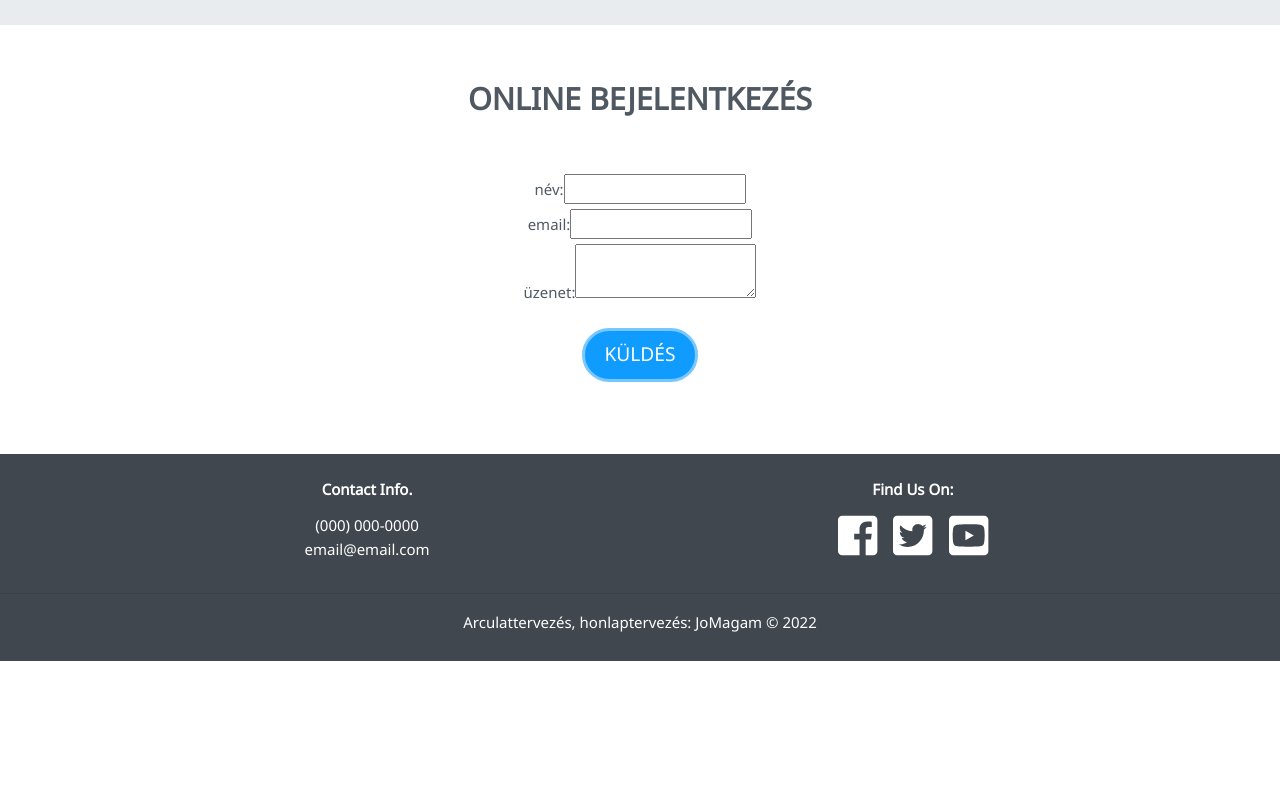
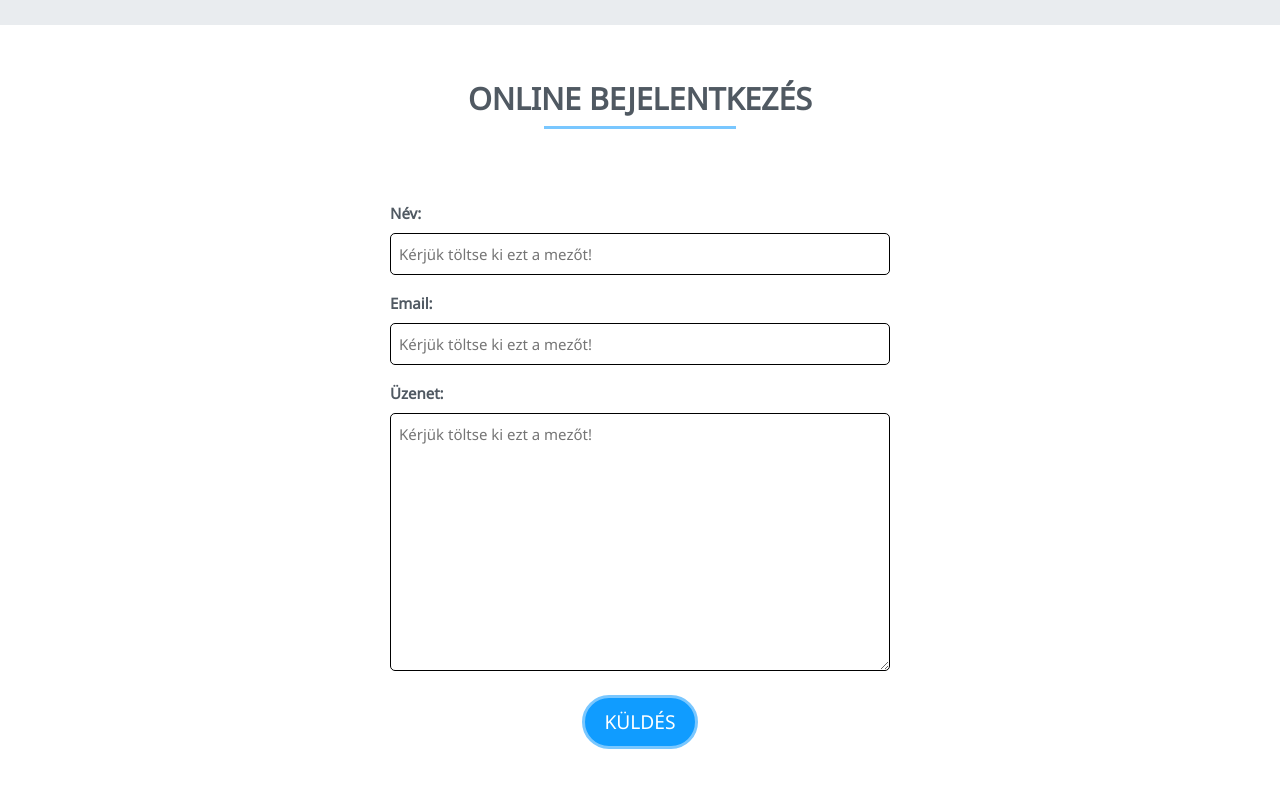
Before and after one commit to arpado/prima-dentist, a Vue app: page /#home in a window 1280 px wide. Shown: the part 3920-4720 px from the top of the page. Before the commit the page ends 4581 px from the top, so only its background shows below. Built offline with nearby package versions, Linux system fonts and the light colour scheme; grey boxes are pictures that could not be loaded.

Commit message:
form styled and finished

```diff
--- a/src/components/ContactSection.vue
+++ b/src/components/ContactSection.vue
@@ -5,65 +5,64 @@
         <h3 class="heading">Itt találja Prima fogászat csapatát:</h3>
         <div class="heading-underline"></div>
       </div>
-            <iframe allowfullscreen="" aria-hidden="false" frameborder="0" height="600"
+      <iframe
+        allowfullscreen=""
+        aria-hidden="false"
+        frameborder="0"
+        height="600"
         src="https://www.google.com/maps/embed?pb=!1m14!1m8!1m3!1d2457.9970327219767!2d20.159241048239483!3d46.250062633888895!3m2!1i1024!2i768!4f13.1!3m3!1m2!1s0x0%3A0xe476cb973a27eef7!2sLiget%20Fog%C3%A1szati%20%C3%A9s%20Fogszab%C3%A1lyoz%C3%A1si%20Rendel%C5%91%20-%20Dr.%20V%C3%B6r%C3%B6s%20Laura%20Fogorvos%20Szeged!5e0!3m2!1sen!2shu!4v1604252891137!5m2!1sen!2shu"
-                style="border:0;" tabindex="0" width="100%"></iframe>
-
+        style="border: 0"
+        tabindex="0"
+        width="100%"
+      ></iframe>
     </div>
     <div class="col-md-12 narrow text-center">
-            <!-- <p class="lead">
-                Online bejelentkezés
-            </p> -->
       <h3 class="heading">Online bejelentkezés</h3>
-
+      <div class="heading-underline"></div>
       <div class="col-md-12 narrow text-center">
-                <!-- <p class="lead">
-                Online bejelentkezés
-            </p> -->
-                <!-- TODO: align the text boxes and make a bit nicer look -->
         <form @submit.prevent="submit" @reset="onReset">
-                    <div>
-                        <label>név: </label>
-                        <input v-model="name" />
+          <div class="form-unit">
+            <label for="name-field">Név: </label>
+            <input id="name-field" placeholder="Kérjük töltse ki ezt a mezőt!" v-model="name" />
           </div>
 
-                    <div>
-                        <label>email: </label>
-                        <input v-model="email" />
+          <div class="form-unit">
+            <label for="email-field">Email: </label>
+            <input id="email-field" placeholder="Kérjük töltse ki ezt a mezőt!" v-model="email" />
           </div>
 
-                    <div>
-                        <label>üzenet: </label>
-                        <textarea v-model="message"></textarea>
+          <div class="form-unit">
+            <label for="message-field">Üzenet: </label>
+            <textarea
+              id="message-field"
+              placeholder="Kérjük töltse ki ezt a mezőt!"
+              rows="10"
+              v-model="message"
+            ></textarea>
           </div>
 
-
-                    <button type="reset" class="btn btn-secondary btn-md">küldés</button>
+          <button type="reset" class="submit-btn btn btn-secondary btn-md">Küldés</button>
         </form>
-
-
       </div>
-
-
     </div>
   </div>
 </template>
 <script>
 export default {
-    name: "clients",
+  name: 'clients',
   data() {
     return {
       name: '',
       email: '',
-            message: '',
+      message: ''
     }
   }
-};
+}
 </script>
 <style>
 #clients::before {
   display: block;
-    content: "";
+  content: '';
   height: 3.7rem;
   margin-top: -3.7rem;
 }
@@ -75,4 +74,34 @@ export default {
 #clients .narrow {
   width: 90%;
 }
+form {
+  max-width: 500px;
+  margin: auto;
+  display: flex;
+  flex-direction: column;
+  align-items: center;
+}
+.form-unit {
+  width: 100%;
+  text-align: start;
+  margin: 0.5rem auto;
+}
+form label,
+form input,
+form textarea {
+  display: block;
+  width: 100%;
+}
+form label {
+  font-weight: bold;
+}
+form input,
+form textarea {
+  border: 1px solid black;
+  border-radius: 5px;
+  padding: 0.5rem;
+}
+.submit-btn {
+  margin: 1rem auto;
+}
 </style>
```
Lines whose indentation alone changed are shown as unchanged.
